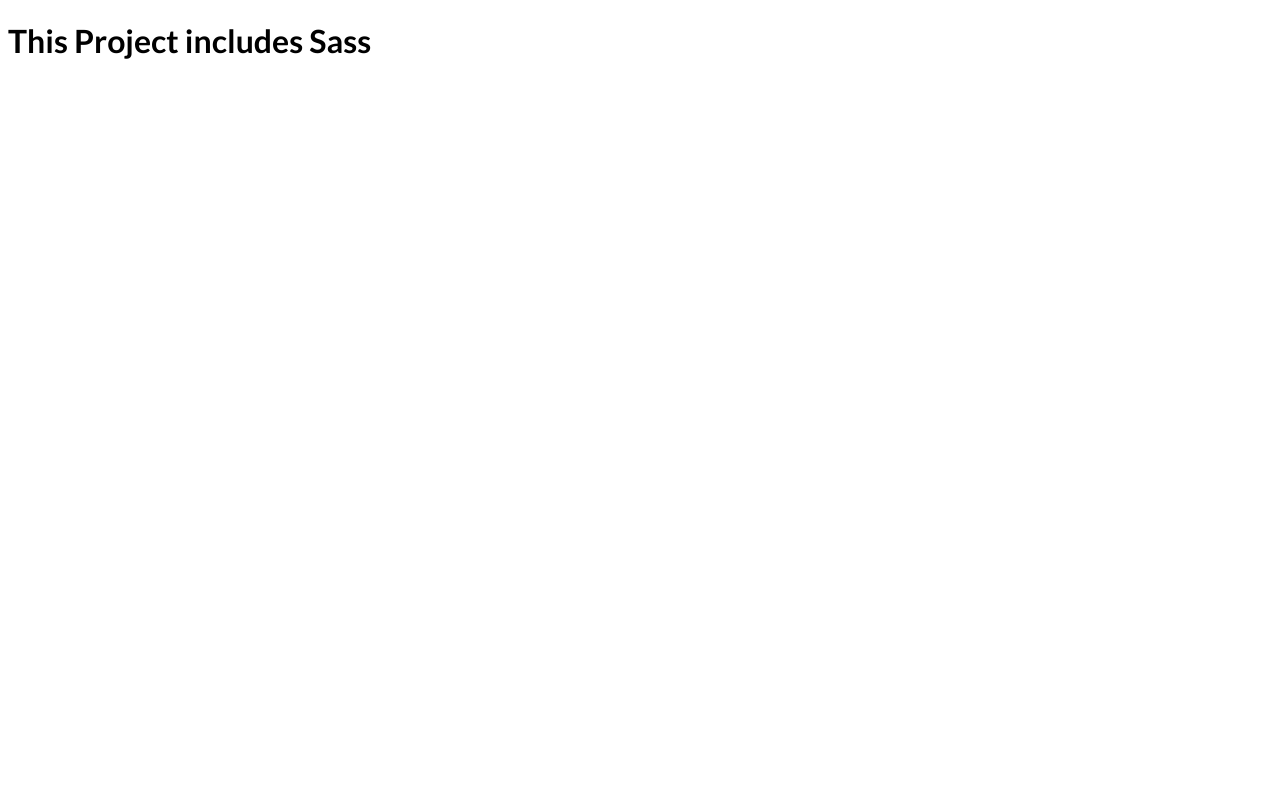
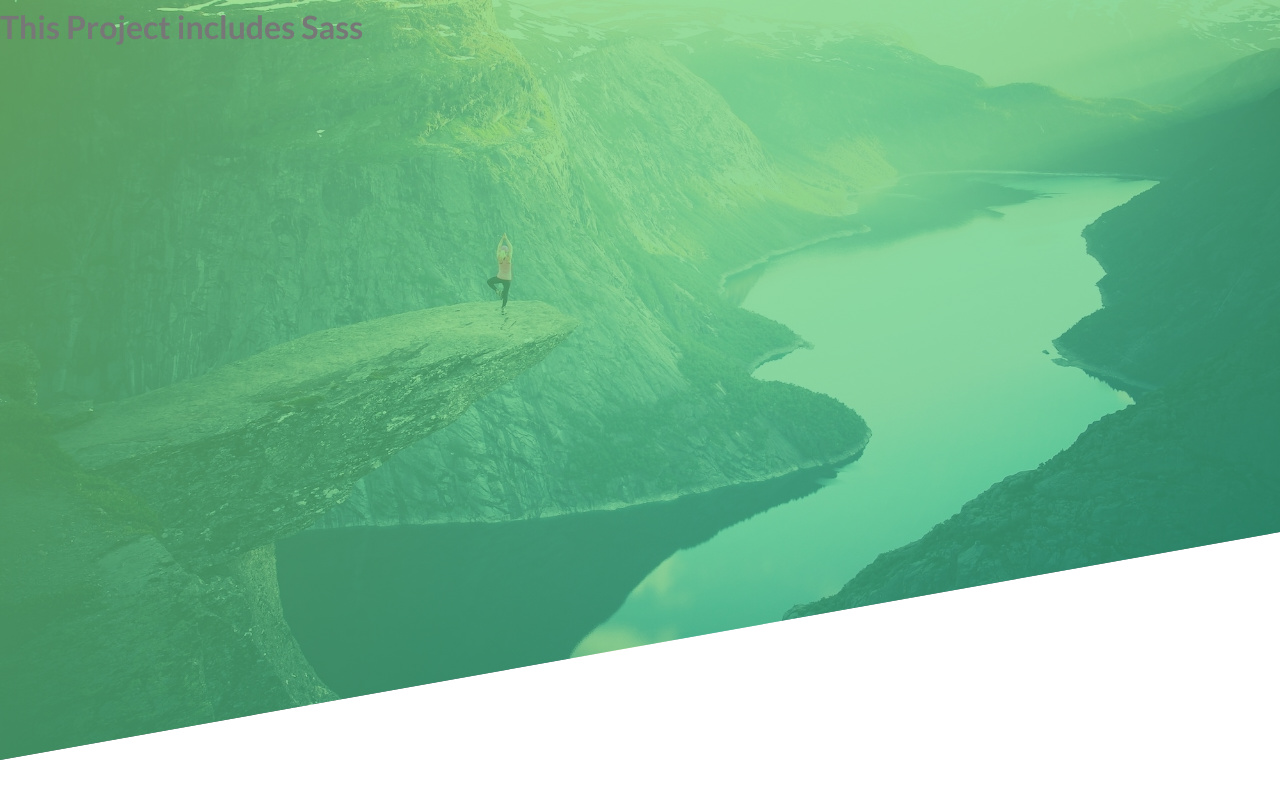
Before and after one commit to AmandaKitSam/Front-End-Sass, a plain HTML site: page index.html in a window 1280 px wide. Drawn offline with Linux system fonts and the light colour scheme.

Commit message:
Header section added

```diff
--- a/css/style.css
+++ b/css/style.css
@@ -1,15 +1,37 @@
 /*
-COLORS:
-
-Light green: #7ed56f
-Medium green: #55c57a
-Dark green: #28b485
-
+  --- COLORS ---
+  Light green: #7ed56f
+  Medium green: #55c57a
+  Dark green: #28b485
 */
 
+
+* {
+  margin: 0;
+  padding: 0;
+  box-sizing: border-box;
+  /* To change box model - borders & padding are no longer added to the total of the box */
+}
 
 body {
   /*font-family: 'Oswald', sans-serif;*/
   /*font-family: 'Ropa Sans', sans-serif;*/
   font-family: "Lato", sans-serif;
+  font-weight: 400;
+  font-size: 16px;
+  line-height: 1.7;
+  color: #777777;
 }
+
+.header {
+  height: 95vh;
+  background-image: linear-gradient(
+    to right bottom,
+    rgba(126, 213, 111, 0.7),
+    rgba(40, 180, 133, 0.65) ), url(../img/hero.jpg);
+  background-size: cover;
+  background-position: top;
+
+  /*clip-path: polygon(x y, x y, x y, x y);*/
+  clip-path: polygon(0 0, 100% 0, 100% 70%, 0 100%);
+}
--- a/index.html
+++ b/index.html
@@ -18,7 +18,9 @@
 
 
   <body>
-    <h1>This Project includes Sass</h1>
+    <header class="header">
+      <h1>This Project includes Sass</h1>
+    </header>
 
 
 
@@ -27,6 +29,3 @@
     <!-- <script src="js/main.js"></script> -->
   </body>
 </html>
-
-
-<!-- (Symbol Entities) &nbsp; -->
```
